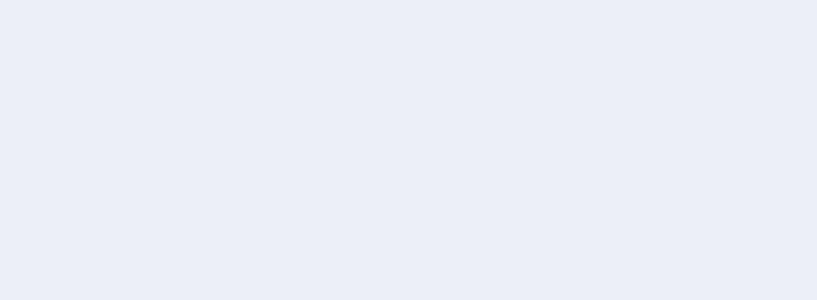
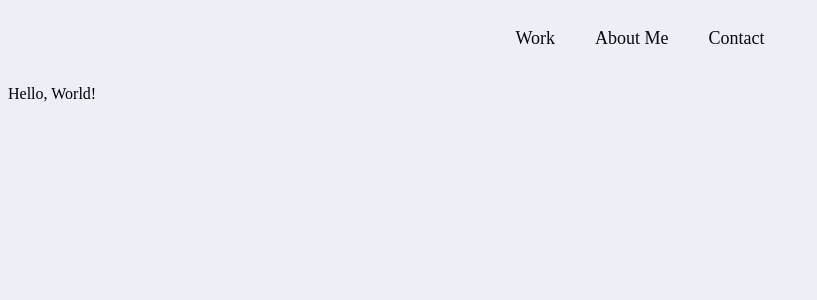
Before and after one commit to Tnixc/website, a Vue app: page /work in a window 1280 px wide. Shown: the top 300 px of the page, without its empty margins (0-817 px from the left). Built offline with nearby package versions, Linux system fonts and the light colour scheme.

Commit message:
it finally works

```diff
--- a/package.json
+++ b/package.json
@@ -9,7 +9,8 @@
   },
   "dependencies": {
     "core-js": "^3.8.3",
-    "vue": "^3.2.13"
+    "vue": "^3.2.13",
+    "vue-router": "^4.2.5"
   },
   "devDependencies": {
     "@babel/core": "^7.12.16",
--- a/src/App.vue
+++ b/src/App.vue
@@ -1,16 +1,20 @@
+<!-- App.vue -->
 <template>
-  <navBar/>
+  <div id="app">
+    <navBar />
+    <router-view></router-view>
+  </div>
 </template>
 
 <script>
-import navBar from "./components/nav.vue";
+import navBar from './components/nav-bar.vue'
 
 export default {
-  name: "App",
+  name: 'App',
   components: {
-    navBar,
-  },
-};
+    navBar
+  }
+}
 </script>
 
 <style>
--- /dev/null
+++ b/src/components/about-me.vue
@@ -0,0 +1,15 @@
+<template>
+  <div>
+    <p>Hello, World!</p>
+  </div>
+</template>
+
+<script>
+export default {
+  name: 'aboutMe'
+}
+</script>
+
+<style scoped>
+
+</style>
--- /dev/null
+++ b/src/components/contact-me.vue
@@ -0,0 +1,15 @@
+<template>
+  <div>
+    <p>Hello, World!</p>
+  </div>
+</template>
+
+<script>
+export default {
+  name: 'contactMe'
+}
+</script>
+
+<style scoped>
+
+</style>
--- /dev/null
+++ b/src/components/nav-bar.vue
@@ -0,0 +1,48 @@
+<template>
+  <div class="navbar">
+    <router-link to="/work">Work</router-link>
+    <router-link to="/about">About Me</router-link>
+    <router-link to="/contact">Contact</router-link>
+  </div>
+</template>
+
+<script>
+export default {
+  name: 'navBar',
+}
+</script>
+<style scoped>
+        /* Style for the navbar container */
+        .navbar {
+          display: flex;
+          justify-content: center;
+          background-color: transparent; /* No background */
+          padding: 20px; /* Increased padding */
+      }
+
+      /* Style for the navigation links */
+      .navbar a {
+          text-decoration: none;
+          color: var(--text); /* Text color */
+          margin: 0 20px; /* Spacing between links */
+          font-size: 18px; /* Font size */
+          position: relative; /* Needed for the animation */
+      }
+
+      /* Style for the underline */
+      .navbar a::after {
+          content: '';
+          position: absolute;
+          bottom: -5px; /* Distance between link text and underline */
+          left: 0;
+          right: 100%; /* Initially hidden to the left */
+          height: 2px; /* Underline thickness */
+          background-color: var(--text); /* Underline color */
+          transition: right 0.3s ease; /* Animation */
+      }
+
+      /* Animation for the underline */
+      .navbar a:hover::after {
+          right: 0; /* Move to the right */
+      }
+</style>
--- a/src/components/nav.vue
+++ b/src/components/work-history.vue
@@ -1,14 +1,13 @@
 <template>
-  <div id="navContainer">
+  <div>
+    <p>Hello, World!</p>
   </div>
 </template>
 
 <script>
-
 export default {
-  name: "navBar",
-};
-
+  name: 'workHistory'
+}
 </script>
 
 <style scoped>
--- a/src/main.js
+++ b/src/main.js
@@ -1,4 +1,16 @@
-import { createApp } from 'vue'
+import * as Vue from 'vue';
 import App from './App.vue'
+import * as VueRouter from 'vue-router';
 
-createApp(App).mount('#app')
+const routes = [
+  { path: '/work', component: () => import('./components/work-history.vue') },
+  { path: '/about', component: () => import('./components/about-me.vue') },
+  { path: '/contact', component: () => import('./components/contact-me.vue') },
+];
+
+const router = VueRouter.createRouter({
+  history: VueRouter.createWebHistory(),
+  routes,
+});
+
+Vue.createApp(App).use(router).mount('#app');
```
Also changed, not shown: 1 other file (tests, documents, lock files or other folders).
